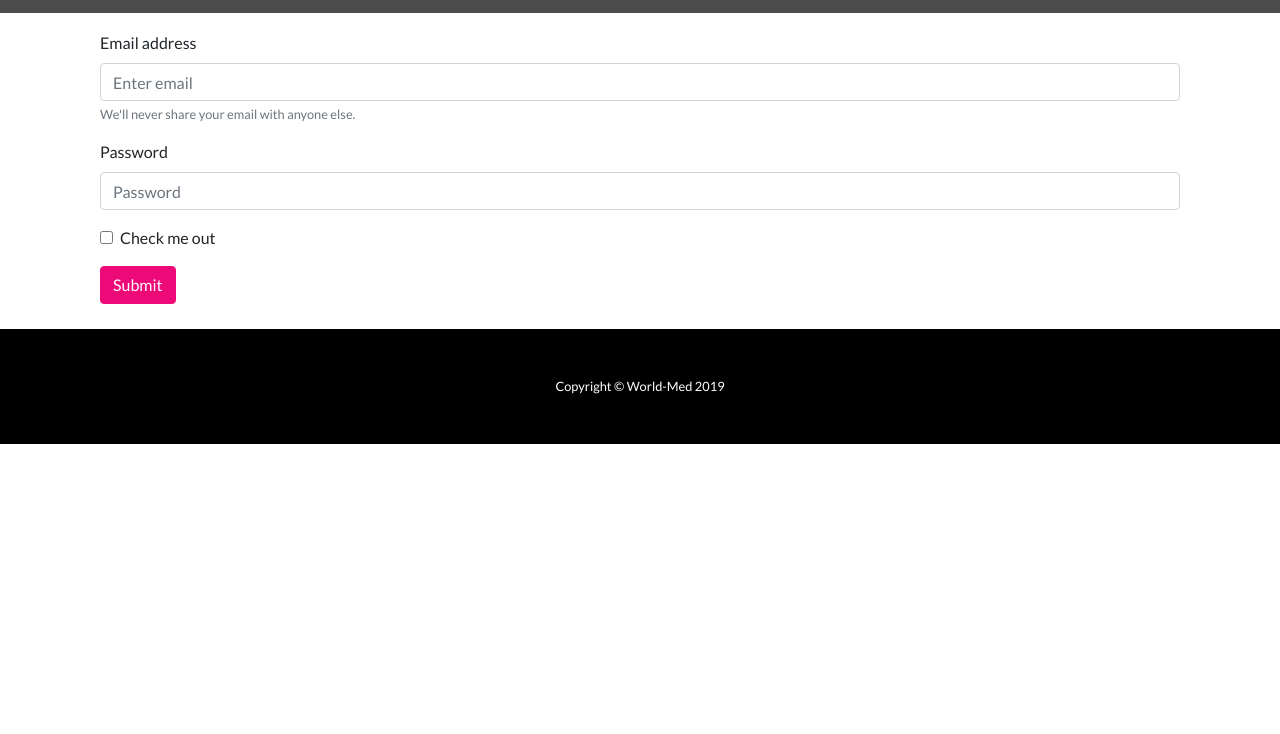
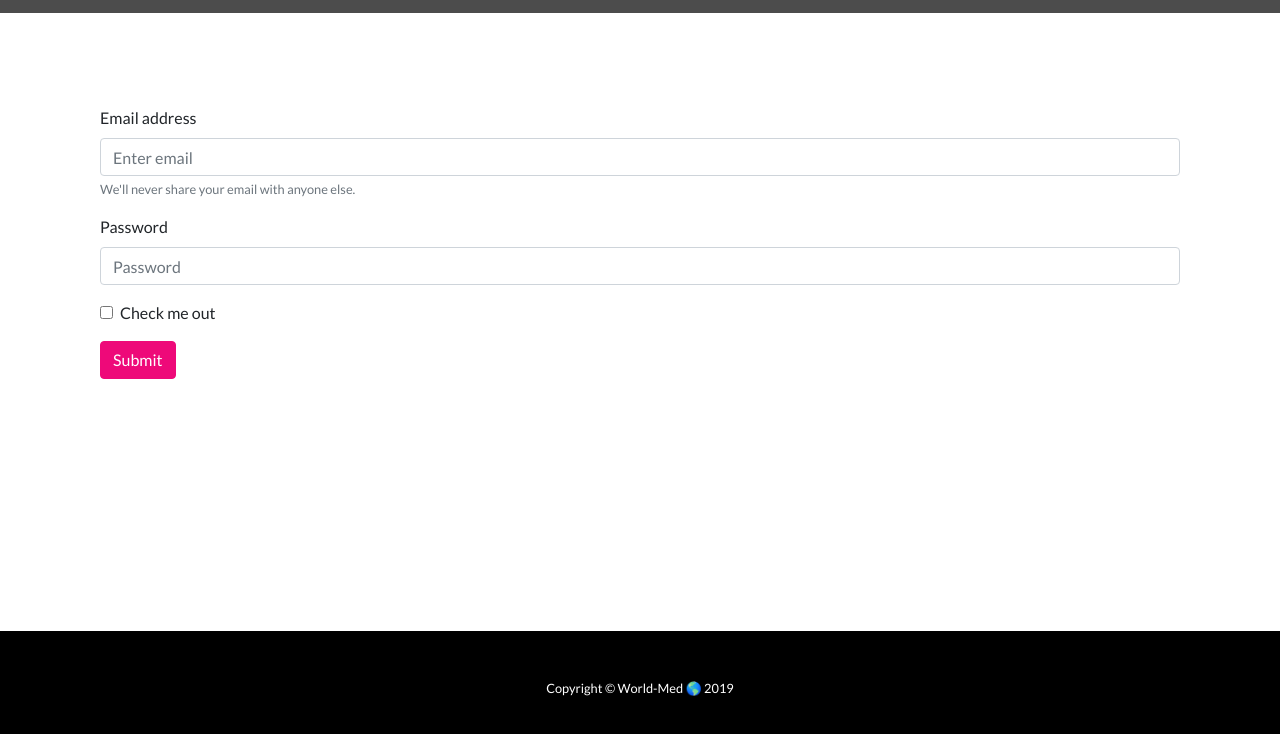
Before and after one commit to QuantumT95/medi-world, a website: page about.html in a window 1280 px wide. Shown: the part 54-788 px from the top of the page. Drawn offline with Linux system fonts and the light colour scheme.

Commit message:
updated footer for sign in page

```diff
--- a/about.html
+++ b/about.html
@@ -28,7 +28,7 @@
     <!-- Navigation -->
     <nav class="navbar navbar-expand-lg navbar-dark navbar-custom fixed-top">
         <div class="container">
-            <a class="navbar-brand" href="#">World-Med 🌎</a>
+            <a class="navbar-brand" href="index.html">World-Med 🌎</a>
             <button class="navbar-toggler" type="button" data-toggle="collapse" data-target="#navbarResponsive"
                 aria-controls="navbarResponsive" aria-expanded="false" aria-label="Toggle navigation">
                 <span class="navbar-toggler-icon"></span>
@@ -77,7 +77,10 @@
 
     <div class="container" style="padding-top: 85px; padding-bottom: 25px;">
         <form>
-            <div class="container">
+            <div class="container" style="
+            align-content: center;
+            padding-top: 75px;
+        ">
                 <div class="form-group">
                     <label for="exampleInputEmail1">Email address</label>
                     <input type="email" class="form-control" id="exampleInputEmail1" aria-describedby="emailHelp"
@@ -99,9 +102,11 @@
     </div>
 
     <!-- Footer -->
-    <footer class="py-5 bg-black">
+    <footer class="py-5 bg-black" style="position: fixed;
+    bottom: 0;
+    width: 100%;">
         <div class="container">
-            <p class="m-0 text-center text-white small">Copyright &copy; World-Med 2019</p>
+            <p class="m-0 text-center text-white small">Copyright &copy; World-Med 🌎 2019</p>
         </div>
         <!-- /.container -->
     </footer>
--- a/css/one-page-wonder.css
+++ b/css/one-page-wonder.css
@@ -24,6 +24,12 @@ h6 {
   font-size: 0.9rem;
   font-weight: 700;
   letter-spacing: 0.1rem;
+}
+
+.py-5 {
+  position: fixed;
+  bottom: 0;
+  width: 100%;
 }
 
 .bg-black {
```
Also changed, not shown: index.html (+6 -4 lines).
